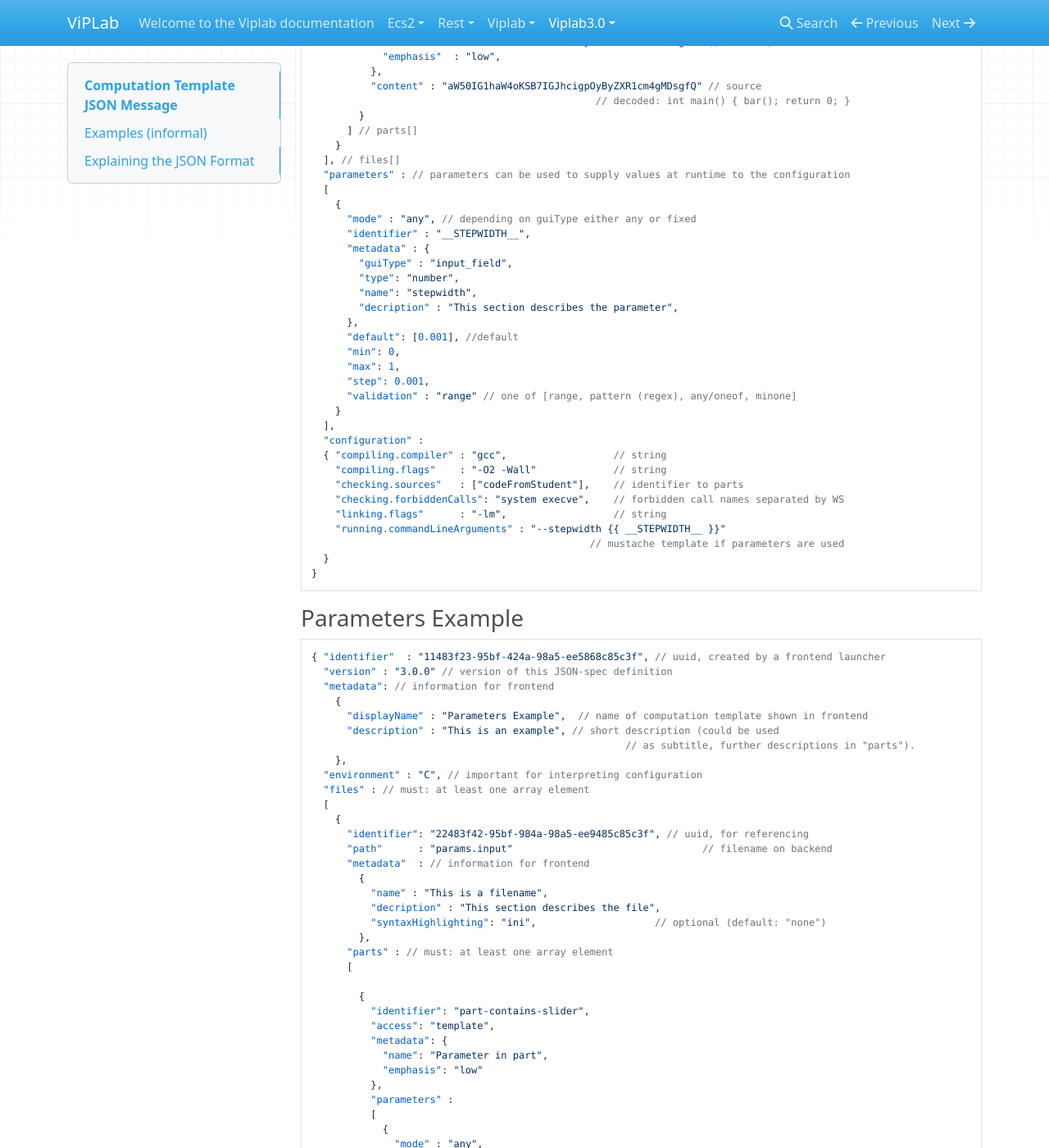
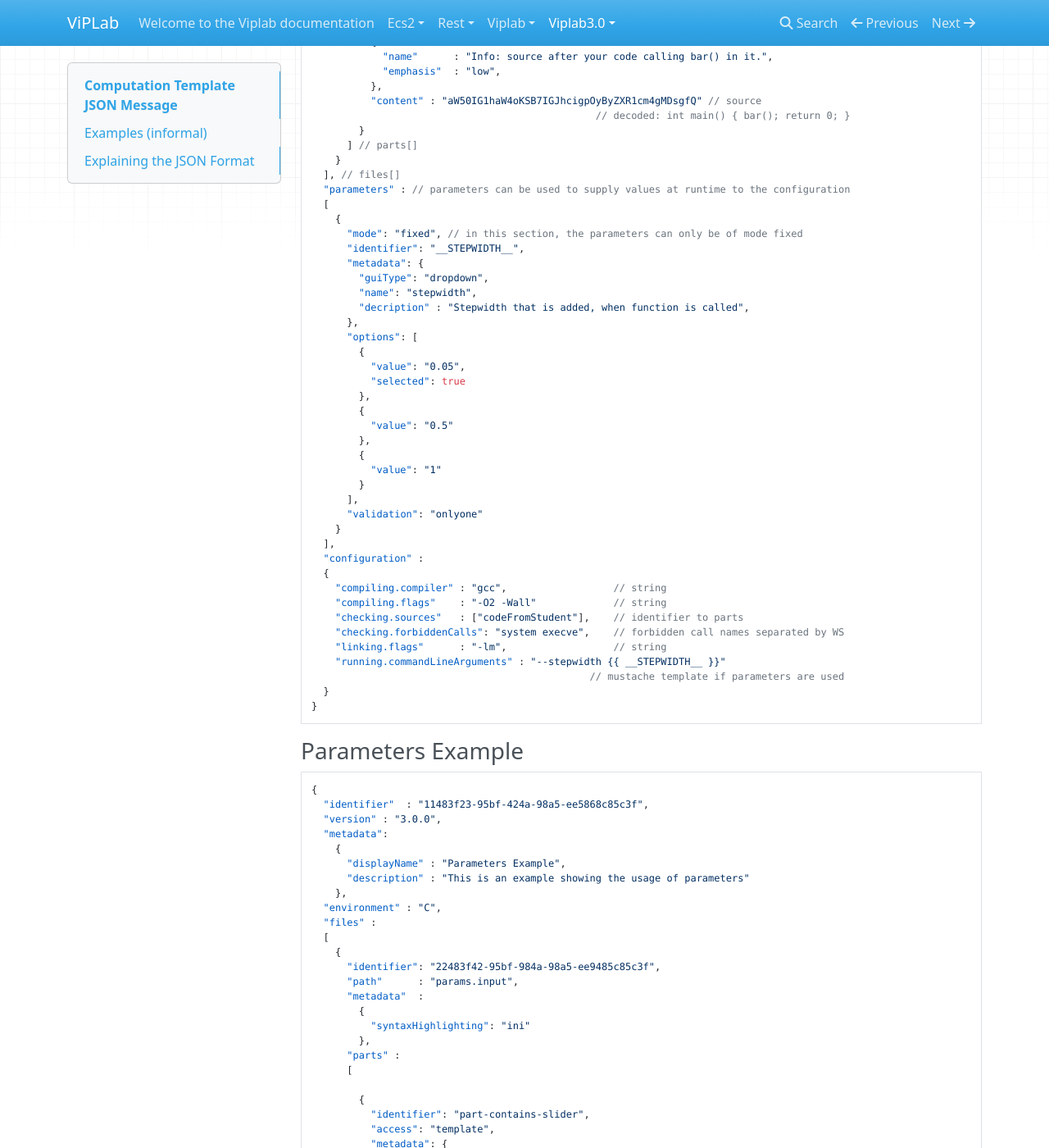
Before and after one commit to VirtualProgrammingLab/documentation, an MkDocs documentation site: the page built from docs/viplab3.0/computation_template.md, in a window 1280 px wide and 1400 px high, scrolled down 1331 px. Shown: the whole window at 82% size. Built offline with MkDocs 1.6.1, drawn with Linux system fonts in a browser that asks for light colours; nearby versions of some CDN libraries; some of the changed text lies outside the part shown.

Commit message:
Removed file name, as path can be used; updated examples; also: parameters on top level can only be of mode fixed

````diff
--- a/docs/viplab3.0/computation_template.md
+++ b/docs/viplab3.0/computation_template.md
@@ -15,10 +15,12 @@ Note: `//` with text following until EOL is a comment,
 
 ### C Student Example
 ```
-{ "identifier"  : "11483f23-95bf-424a-98a5-ee5868c85c3e", // uuid, created by a frontend launcher
+{
+  "identifier"  : "11483f23-95bf-424a-98a5-ee5868c85c3e", // uuid, created by a frontend launcher
   "version" : "3.0.0" // version of this JSON-spec definition
   "metadata": // information for frontend
-    { "displayName" : "Aufgabe 1",  // name of computation template shown in frontend
+    {
+      "displayName" : "Aufgabe 1",  // name of computation template shown in frontend
       "description" : "Schreiben Sie eine C-Funktion...", // short description (could be used
                                                      // as subtitle, further descriptions in "parts").
     },
@@ -30,8 +32,7 @@ Note: `//` with text following until EOL is a comment,
       "path"      : "code.c",                                // filename on backend
       "metadata"  : // information for frontend
         {
-          "name" : "This is a filename",
-          "decription" : "This section describes the file",
+          "decription" : "Programming exercise to test your knowledge of C",
           "syntaxHighlighting": "C",                    // optional (default: "none")
         },
       "parts" : // must: at least one array element
@@ -76,23 +77,31 @@ Note: `//` with text following until EOL is a comment,
   "parameters" : // parameters can be used to supply values at runtime to the configuration
   [
     {
-      "mode" : "any", // depending on guiType either any or fixed
-      "identifier" : "__STEPWIDTH__",
-      "metadata" : {
-        "guiType" : "input_field",
-        "type": "number",
+      "mode": "fixed", // in this section, the parameters can only be of mode fixed
+      "identifier": "__STEPWIDTH__",
+      "metadata": {
+        "guiType": "dropdown",
         "name": "stepwidth",
-        "decription" : "This section describes the parameter",
+        "decription" : "Stepwidth that is added, when function is called",
       },
-      "default": [0.001], //default
-      "min": 0,
-      "max": 1,
-      "step": 0.001,
-      "validation" : "range" // one of [range, pattern (regex), any/oneof, minone]
+      "options": [
+        {
+          "value": "0.05",
+          "selected": true
+        },
+        {
+          "value": "0.5"
+        },
+        {
+          "value": "1"
+        }
+      ],
+      "validation": "onlyone"
     }
   ],
   "configuration" :
-  { "compiling.compiler" : "gcc",                  // string
+  {
+    "compiling.compiler" : "gcc",                  // string
     "compiling.flags"    : "-O2 -Wall"             // string
     "checking.sources"   : ["codeFromStudent"],    // identifier to parts
     "checking.forbiddenCalls": "system execve",    // forbidden call names separated by WS
@@ -105,27 +114,25 @@ Note: `//` with text following until EOL is a comment,
 
 ### Parameters Example
 ```
-{ "identifier"  : "11483f23-95bf-424a-98a5-ee5868c85c3f", // uuid, created by a frontend launcher
-  "version" : "3.0.0" // version of this JSON-spec definition
-  "metadata": // information for frontend
+{
+  "identifier"  : "11483f23-95bf-424a-98a5-ee5868c85c3f",
+  "version" : "3.0.0",
+  "metadata":
     {
-      "displayName" : "Parameters Example",  // name of computation template shown in frontend
-      "description" : "This is an example", // short description (could be used
-                                                     // as subtitle, further descriptions in "parts").
+      "displayName" : "Parameters Example",
+      "description" : "This is an example showing the usage of parameters"
     },
-  "environment" : "C", // important for interpreting configuration
-  "files" : // must: at least one array element
+  "environment" : "C",
+  "files" :
   [
     {
-      "identifier": "22483f42-95bf-984a-98a5-ee9485c85c3f", // uuid, for referencing
-      "path"      : "params.input"                                // filename on backend
-      "metadata"  : // information for frontend
+      "identifier": "22483f42-95bf-984a-98a5-ee9485c85c3f",
+      "path"      : "params.input",
+      "metadata"  :
         {
-          "name" : "This is a filename",
-          "decription" : "This section describes the file",
-          "syntaxHighlighting": "ini",                    // optional (default: "none")
+          "syntaxHighlighting": "ini"
         },
-      "parts" : // must: at least one array element
+      "parts" :
       [
 
         {
@@ -144,7 +151,7 @@ Note: `//` with text following until EOL is a comment,
                 "guiType" : "slider",
                 "name": "temperature",
                 "vertical": false,
-                "decription" : "This section describes the parameter",
+                "decription" : "Select temperature value as parameter for code execution"
               },
               "default": [
                 10
@@ -162,8 +169,7 @@ Note: `//` with text following until EOL is a comment,
           "access"    : "template",
           "metadata"  :
               {
-                "name"      : "params.input file",
-                "decription" : "This section describes the file",
+                "name"      : "params.input file"
               },
           "parameters":
           [
@@ -173,7 +179,7 @@ Note: `//` with text following until EOL is a comment,
               "metadata" : {
                 "guiType": "checkbox",
                 "name": "options",
-                "decription" : "This section describes the parameter",
+                "decription" : "Select output type"
               },
               "options": [
                 {
@@ -187,7 +193,7 @@ Note: `//` with text following until EOL is a comment,
                   "value" : "make_plot"
                 }
               ],
-              "validation": "any"
+              "validation": "anyof"
             },
             {
               "mode" : "fixed",
@@ -195,7 +201,7 @@ Note: `//` with text following until EOL is a comment,
               "metadata" : {
                 "guiType": "radio",
                 "name": "backend",
-                "decription" : "This section describes the parameter",
+                "decription" : "Select execution type",
               },
               "options": [
                 {
@@ -221,7 +227,7 @@ Note: `//` with text following until EOL is a comment,
               "metadata" : {
                 "guiType": "dropdown",
                 "name": "model",
-                "decription" : "This section describes the parameter",
+                "decription" : "Select model for execution"
               },
               "options": [
                 {
@@ -253,7 +259,7 @@ Note: `//` with text following until EOL is a comment,
               "metadata" : {
                 "guiType": "dropdown",
                 "name": "model",
-                "decription" : "This section describes the parameter",
+                "decription" : "Select model for execution"
               },
               "options": [
                 {
@@ -279,7 +285,7 @@ Note: `//` with text following until EOL is a comment,
                   "disabled" : true
                 }
               ],
-              "validation": "any"
+              "validation": "anyof"
             },
             {
               "mode" : "fixed",
@@ -287,7 +293,7 @@ Note: `//` with text following until EOL is a comment,
               "metadata" : {
                 "guiType": "toggle",
                 "name": "options",
-                "decription" : "This section describes the parameter",
+                "decription" : "Select output type"
               },
               "options": [
                 {
@@ -301,7 +307,7 @@ Note: `//` with text following until EOL is a comment,
                   "value" : "make_plot"
                 }
               ],
-              "validation": "any"
+              "validation": "anyof"
             },
             {
               "mode" : "any",
@@ -310,7 +316,7 @@ Note: `//` with text following until EOL is a comment,
                 "guiType" : "slider",
                 "name": "temperature",
                 "vertical": true,
-                "decription" : "This section describes the parameter",
+                "decription" : "Select temperature value as parameter for code execution"
               },
               "default": [
                 25,
@@ -329,11 +335,10 @@ Note: `//` with text following until EOL is a comment,
                 "guiType" : "input_field",
                 "type": "text",
                 "name": "file_name",
-                "decription" : "This section describes the parameter",
+                "decription" : "Enter the file name"
               },
               "default" : [""],
-              "validation": "pattern",
-              "pattern": "^a[a-z]+$"
+              "validation": "pattern"
             },
             {
               "mode" : "any",
@@ -342,12 +347,11 @@ Note: `//` with text following until EOL is a comment,
                 "guiType" : "input_field",
                 "type": "text",
                 "name": "file_name",
-                "decription" : "This section describes the parameter",
+                "decription" : "Enter another the file name"
               },
               "maxlength": 200,
               "default" : [""],
-              "validation": "pattern",
-              "pattern": "^EXAMPLE[a-z]+$"
+              "validation": "pattern"
             },
             {
               "mode" : "any",
@@ -356,7 +360,7 @@ Note: `//` with text following until EOL is a comment,
                 "guiType" : "input_field",
                 "type": "number",
                 "name": "time_delay",
-                "decription" : "This section describes the parameter",
+                "decription" : "Enter the time delay for execution"
               },
               "default": [10],
               "min": 0,
@@ -370,20 +374,19 @@ Note: `//` with text following until EOL is a comment,
               "metadata" : {
                 "guiType" : "editor",
                 "name": "code 1",
-                "decription" : "This section describes the parameter",
+                "decription" : "Enter additional code"
               },
               "default": ["I2luY2x1ZGUgPHN0ZGlvLmg-Cg"],
-              "validation": "pattern",
-              "pattern": "^a[a-z]+b$"
-            },
+              "validation": "pattern"
+            }
           ],
             "content"   : ""
-         }
-      ] // parts[]
+        }
+      ]
     }
-  ], // files[]
+  ],
   "configuration" :
-    { "resources.image"  : "name://git.iws.uni-stuttgart.de:4567/dumux-repositories/dumux-docker/viplab/test",
+    { "resources.image"  : "name",
       "resources.volume" : "/data/shared",
       "resources.memory" : "1g",
       "resources.numCPUs" : 1,
@@ -407,7 +410,7 @@ Note: `//` with text following until EOL is a comment,
 |metadata --viewer | one or more (list) of {"Image", "ParaView", "ViPLabGraphics"} | opt | When given, specific file extension, like ".vtu" are interpreted by the frontend for displaying results. Otherwise files are only downloadable. | | |
 |environment |one of {"C", "C++", "Java", "Matlab", "Octave", "Container", "DuMuX"} | must | Specifies the environment used for the Computation. It defines language, runtime, libraries and tools | | |
 |files | [ {...}, {...}, ... ] |must |array containing [File objects](#json-objects-in-files): there has to be at least one element | | |
-|parameters | [{...}, {...}, ...] | opt | Parameters can be used to supply values at runtime to the configuration. Each parameter has a unique identifier (as string) and is a [Parameter object](#json-object-parameter). | For security reasons free text *gui_type*, i.e., text input field or editor, are not allowed here. |
+|parameters | [{...}, {...}, ...] | opt | Parameters can be used to supply values at runtime to the configuration. Each parameter has a unique identifier (as string) and is a [Parameter object](#json-object-parameter). | For security reasons free text *guiType*, i.e., text input field or editor, are not allowed here. The only allowed parameters are those, that have mode set to fixed |
 |configuration | struct |opt/must (depends on environment) | Environment specific configurations | Different phases can be configured like compiling, checking (for legal function calls in source code), ... |
 |configuration --compiling.sources | [FILE_ID, FILE_ID, ...] | must | Array of identifiers of [JSON File objects](#json-objects-in-files). Explicit compilation (only referenced sources will be compiled). | for **C, C++, Java**; The frontend should suggest defaults here, e.g. by suited file suffix ('.c', '.cpp', '.java'). |  name/path (Java) for implicit compiling? check backend?|
 |configuration --compiling.compiler |string |must |compiler to be used, e.g. "gcc" | for **C, C++** | |
@@ -527,7 +530,6 @@ An object in array files[] has the following members:
 |Key |Type (an enum default is marked by _italics_) |Opt / Must |Description|Comment
 |----|----------------------------------------------|-----------|-----------|-------
 |syntaxHighlighting | string (*text*) | opt | Mode of the ace editor. List can be found in on [github](https://github.com/ajaxorg/ace/tree/master/lib/ace/mode) | Examples: "ini", "c_cpp", "matlab", "java". See also [Ace demo](http://ajaxorg.github.io/ace-builds/kitchen-sink.html) |
-|name | string (*text*) | must | name of the file | |
 |decription | string (*text*) | opt | description of the file | |
 
 ### JSON objects in parts
````
